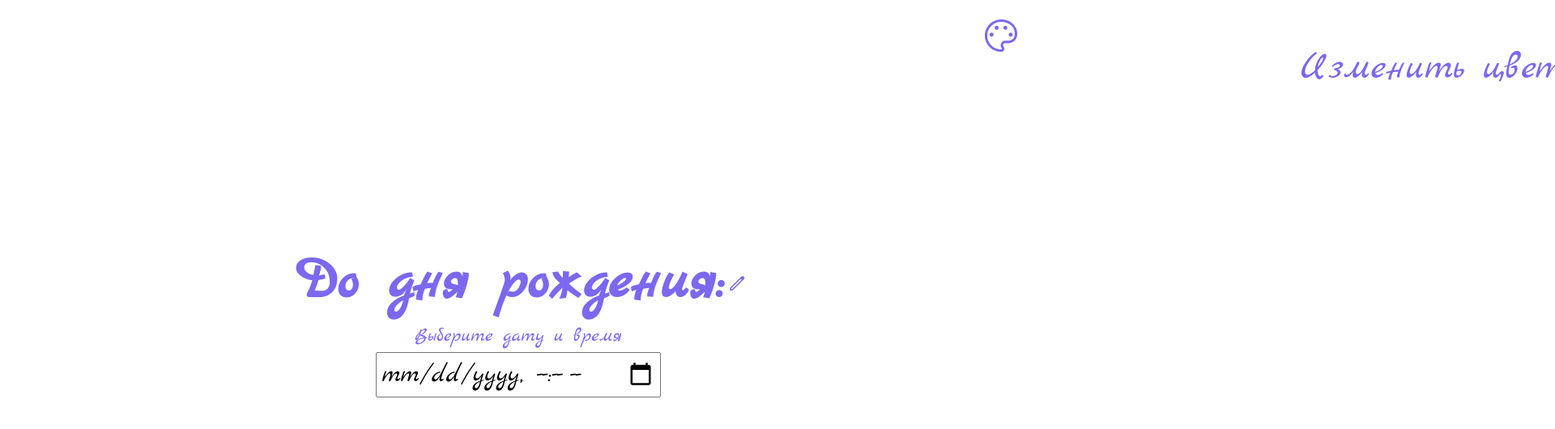
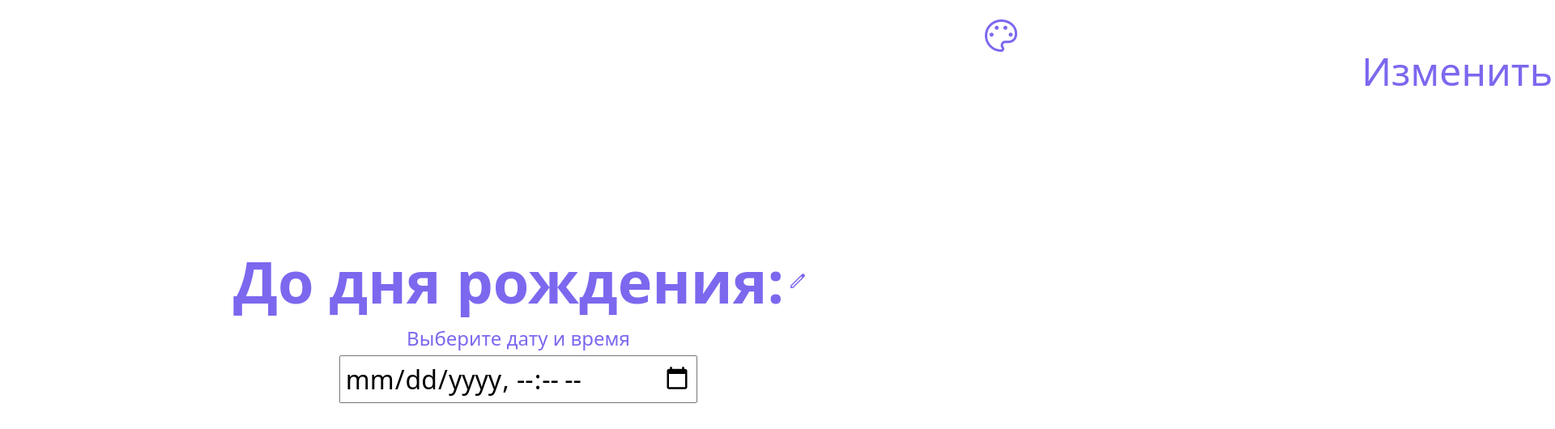
Before and after one commit to NMakarevich/birth-date-countdown, an Angular app: page / in a window 1280 px wide. Shown: the top 530 px of the page at 81% size, 1920 px wide, since content can reach past the window. Built offline with nearby package versions, Linux system fonts and the light colour scheme.

Commit message:
refactor: change font

```diff
--- a/src/index.html
+++ b/src/index.html
@@ -6,9 +6,6 @@
   <base href="/">
   <meta name="viewport" content="width=device-width, initial-scale=1, user-scalable=0">
   <link rel="icon" type="image/x-icon" href="favicon.ico">
-  <link rel="preconnect" href="https://fonts.googleapis.com">
-  <link rel="preconnect" href="https://fonts.gstatic.com" crossorigin="">
-  <link href="https://fonts.googleapis.com/css2?family=Marck+Script&amp;display=swap" rel="stylesheet">
   <link rel="stylesheet" href="https://fonts.googleapis.com/css2?family=Material+Symbols+Outlined:opsz,wght,FILL,GRAD@20..48,100..700,0..1,-50..200"/>
   <link rel="manifest" href="manifest.webmanifest">
   <meta name="theme-color" content="#1976d2">
--- a/src/styles.scss
+++ b/src/styles.scss
@@ -1,7 +1,7 @@
 * {
   margin: 0;
   padding: 0;
-  font-family: 'Marck Script', cursive;
+  font-family: system-ui;
 }
 
 html,
```
